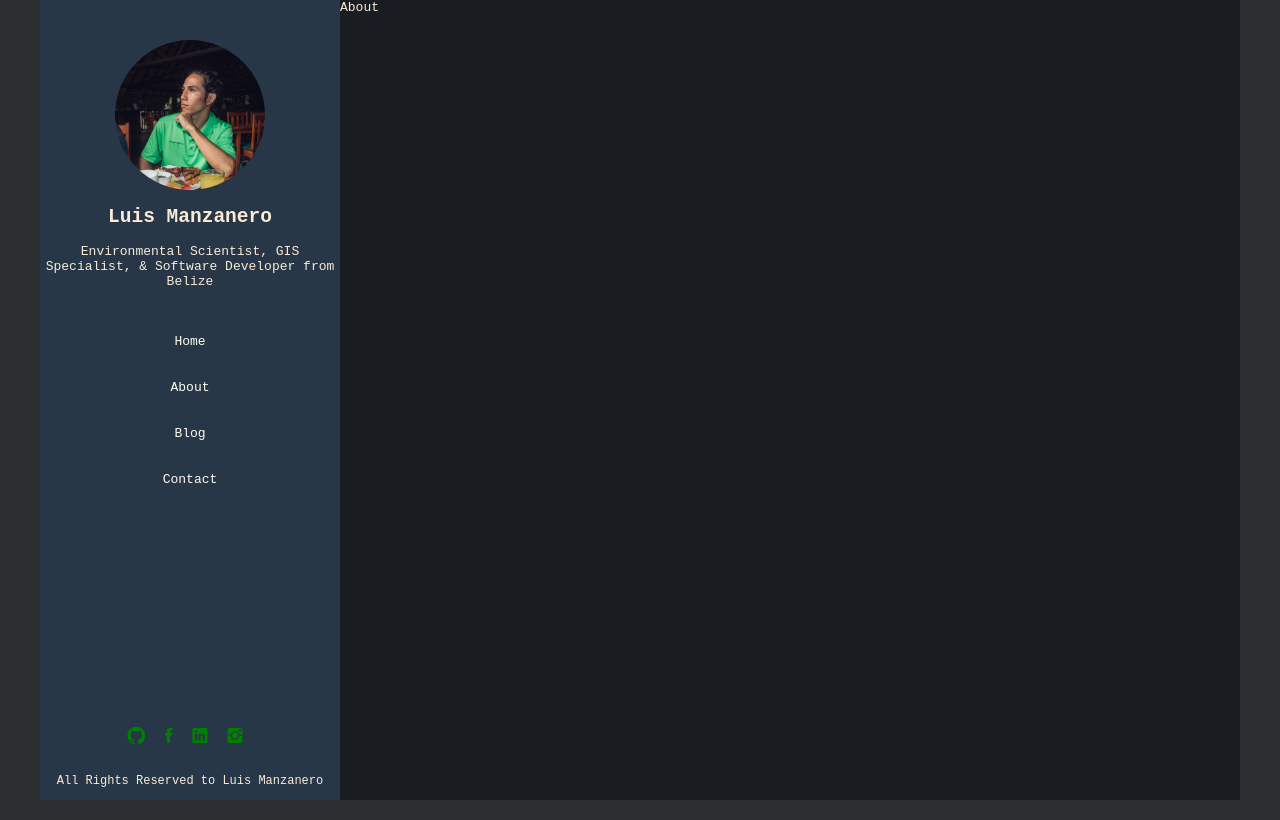
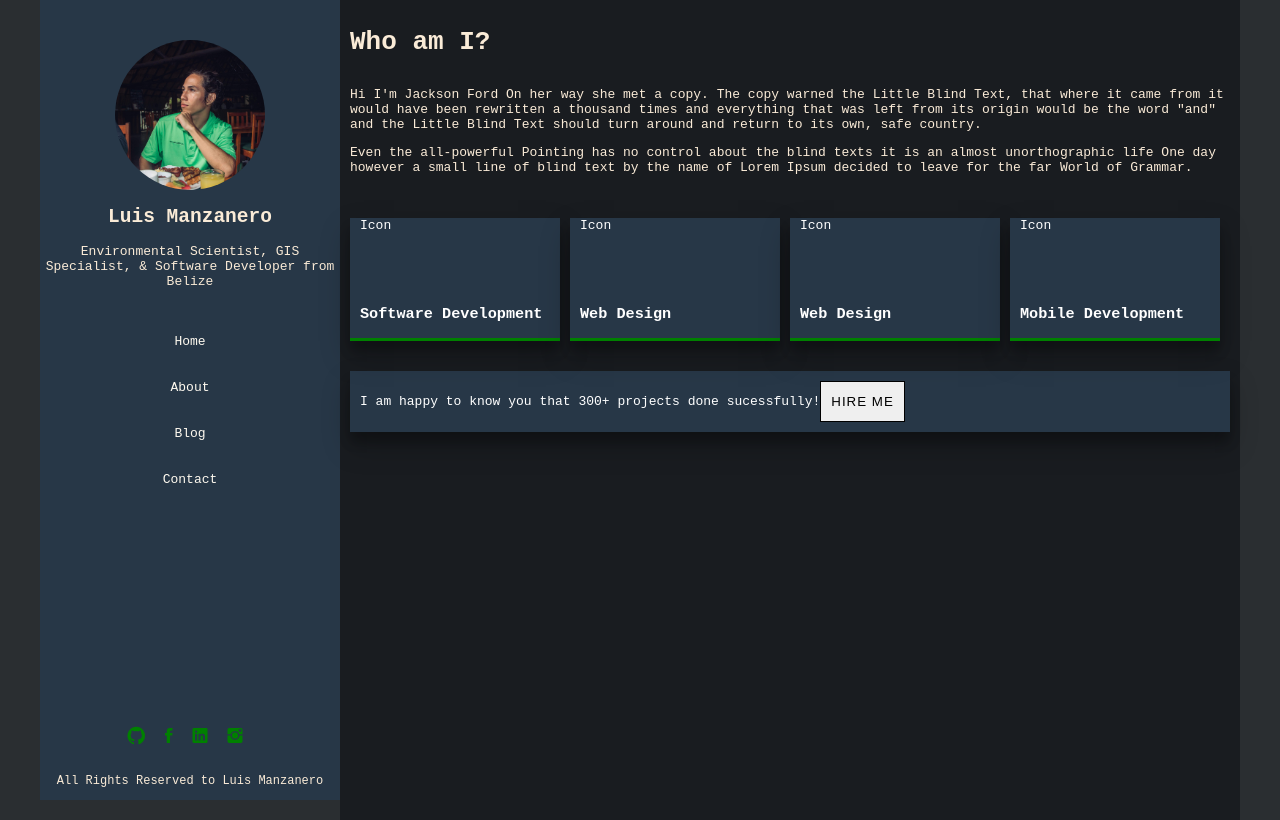
Before and after one commit to lmanzanero/lmanzanero.github.io, a React (Create React App) app in the folder client/: page /about in a window 1280 px wide. Built offline with nearby package versions, Linux system fonts and the light colour scheme.

Commit message:
Added basic layout to about page

```diff
--- a/client/src/App.css
+++ b/client/src/App.css
@@ -29,6 +29,7 @@ body {
   position: relative;
   background-color: #191c20;;
   height: 100%;
+  padding: 10px;
 }
 
 .authorImage {
@@ -106,6 +107,69 @@ footer p {
   font-size: 12px;
 }
 
+/* About Page */
+
+.about-page {
+  position: relative;
+}
+
+.about-page h1 {
+  font-weight: bolder;
+  margin-bottom: 30px;
+}
+
+
+.flex-container {
+  display: flex;
+  flex-direction: row;
+}
+
+.flex-container .services{
+  position: relative;
+  width:  33%;
+  height: 120px;
+  background-color: #273747;
+  color: white;
+  margin-top: 30px;
+  margin-right: 10px;
+  border-bottom: 3px solid green;
+  text-align: left;
+  box-shadow: 0 14px 28px rgba(0,0,0,0.25), 0 10px 10px rgba(0,0,0,0.22);
+}
+
+.flex-container .services icon {
+  padding-left: 10px;
+}
+
+.flex-container .services h3 {
+   position: absolute;
+   bottom: 0;
+   padding-left: 10px;
+}
+
+.about-projects {
+  margin-top: 30px;
+  background-color: #273747;
+  color: white;
+  padding: 10px;
+  text-align: center;
+  box-shadow: 0 14px 28px rgba(0,0,0,0.25), 0 10px 10px rgba(0,0,0,0.22);
+}
+
+.about-projects button {
+  color: #000;
+  text-transform: uppercase;
+  letter-spacing: 1px;
+  border: 1px solid #000;
+  padding: 2px 10px;
+}
+
+.about-projects button:hover {
+  background-color: #273747;
+  color: white;
+  box-shadow: 0 14px 28px rgba(0,0,0,0.25), 0 10px 10px rgba(0,0,0,0.22);
+}
+
 /* Admin Form */
 form {
   position: relative;
--- a/client/src/components/pages/About.js
+++ b/client/src/components/pages/About.js
@@ -2,8 +2,35 @@ import React from 'react';
 
 const About = () =>{
   return (
-    <div>
-        About
+    <div className="about-page">
+        <h1>Who am I?</h1>
+        <p>Hi I'm Jackson Ford On her way she met a copy. The copy warned the Little Blind Text, that where it came from it would have been rewritten a thousand times and everything that was left from its origin would be the word "and" and the Little Blind Text should turn around and return to its own, safe country.</p>
+        <p>Even the all-powerful Pointing has no control about the blind texts it is an almost unorthographic life One day however a small line of blind text by the name of Lorem Ipsum decided to leave for the far World of Grammar.</p>
+
+        <div className="flex-container">
+          <div className="services">
+            <icon>Icon</icon>
+            <h3>Software Development</h3>
+          </div>
+          <div className="services">
+            <icon>Icon</icon>
+            <h3>Web Design</h3>
+          </div>
+          <div className="services">
+            <icon>Icon</icon>
+            <h3>Web Design</h3>
+          </div>
+          <div className="services">
+            <icon>Icon</icon>
+            <h3>Mobile Development</h3>
+          </div>
+        </div>
+
+        <div className="flex-container about-projects">
+            <p>I am happy to know you
+                that 300+ projects done sucessfully!</p>
+            <button>Hire me</button>
+        </div>
     </div>
   );
 }
```
Also changed, not shown: 1 other file (tests, documents, lock files or other folders).
